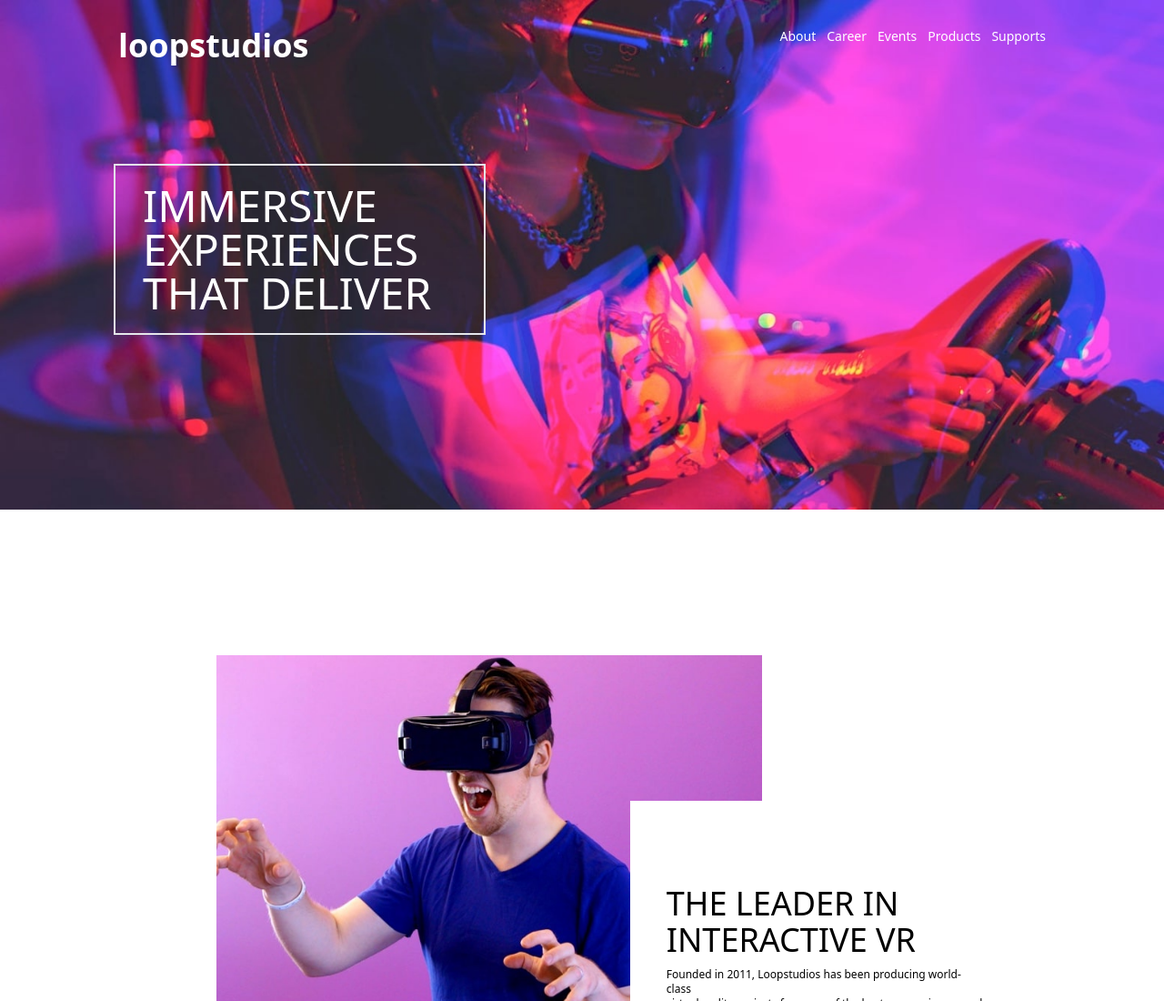
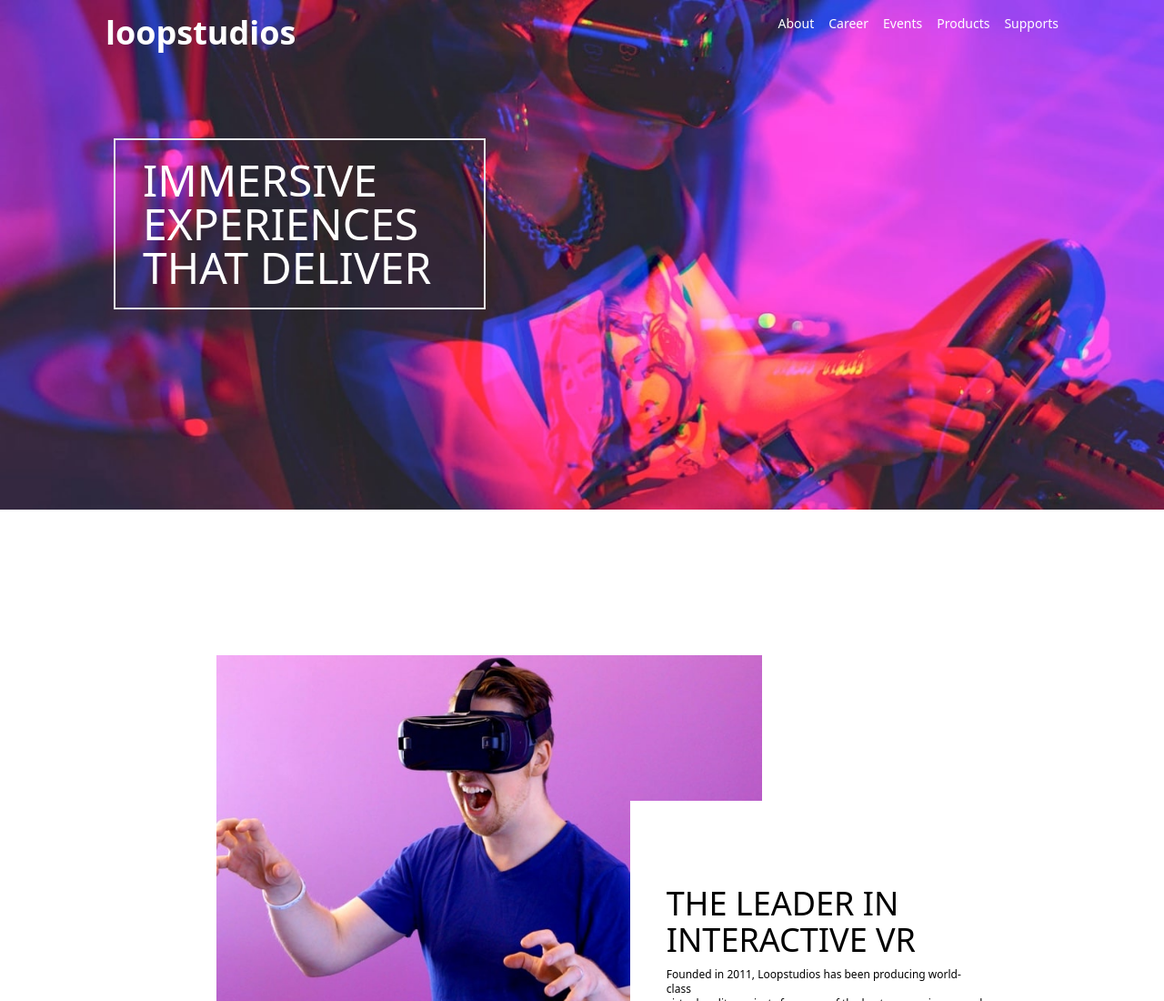
Before and after one commit to Victor645/Loops, a website: page public/index.html in a window 1280 px wide. Shown: the top 1100 px of the page at 91% size. Drawn offline with Linux system fonts and the light colour scheme.

Commit message:
refactor: improve responsive design and update styles for header and layout

```diff
--- a/public/index.html
+++ b/public/index.html
@@ -12,22 +12,22 @@
 <link href="https://fonts.googleapis.com/css2?family=Josefin+Sans:ital,wght@0,100..700;1,100..700&family=Poppins:ital,wght@0,100;0,200;0,300;0,400;0,500;0,600;0,700;0,800;0,900;1,100;1,200;1,300;1,400;1,500;1,600;1,700;1,800;1,900&display=swap" rel="stylesheet">
 </head>
 <body>
-    <header class="px-[50px] bg-hero-pattern bg-cover bg-no-repeat bg-top flex-wrap h-[70vh] w-[100%]" >
-        <nav class="flex justify-between mx-[50px] p-[30px]">
-            <div> <h2 class="text-white text-4xl font-bold font-alata">loopstudios</h2> </div>
-            <ul class="flex flex-row gap-3 text-white text-sm font-alata">
-                <li class="hover:border-b-2 border-white"><a href="#about">About</a></li>
-                <li class="hover:border-b-2 border-white"><a href="#career">Career</a></li>
-                <li class="hover:border-b-2 border-white"><a href="#event">Events</a></li>
-                <li class="hover:border-b-2 border-white"><a href="#product">Products</a></li>
-                <li class="hover:border-b-2 border-white"><a href="#support">Supports</a></li>
+    <header class="px-4 md:px-[50px] bg-hero-pattern bg-cover bg-no-repeat bg-top flex-wrap h-[70vh] w-full" >
+        <nav class="flex justify-between mx-4 md:mx-[50px] p-4">
+            <div> <h2 class="text-white text-2xl md:text-4xl font-bold font-alata">loopstudios</h2> </div>
+            <ul class="hidden md:flex flex-row space-x-4 text-white text-sm font-alata">
+                <li class="border-b-2 border-transparent hover:border-white text-white transition"><a href="#about">About</a></li>
+                <li class="border-b-2 border-transparent hover:border-white text-white transition"><a href="#career">Career</a></li>
+                <li class="border-b-2 border-transparent hover:border-white text-white transition"><a href="#event">Events</a></li>
+                <li class="border-b-2 border-transparent hover:border-white text-white transition"><a href="#product">Products</a></li>
+                <li class="border-b-2 border-transparent hover:border-white text-white transition"><a href="#support">Supports</a></li>
             </ul>
-            <div class="flex z-50 lg:hidden">
-                <img src="./images/bars-solid.svg" alt="menu" class="w-[50px] h-[50px]">
+            <div class="flex z-50 md:hidden">
+                <img src="./images/bars-solid.svg" alt="menu" class="w-[30px] h-[30px]">
             </div>
         </nav>
-        <div class="ml-[75px] mt-[80px]">
-            <h1 class="font-thin text-white text-5xl border-2 px-[30px] py-[20px] font-Josefin Sans lg:w-[37%] md:w-[35%]">
+        <div class="ml-4 md:ml-[75px] mt-8 md:mt-[80px]">
+            <h1 class="font-thin text-white text-3xl md:text-5xl border-2 px-4 md:px-[30px] py-2 md:py-[20px] font-Josefin Sans lg:w-[37%] md:w-[35%]">
                 IMMERSIVE <br>EXPERIENCES <br> THAT DELIVER
             </h1>
         </div>
```
Also changed, not shown: public/style.css.
